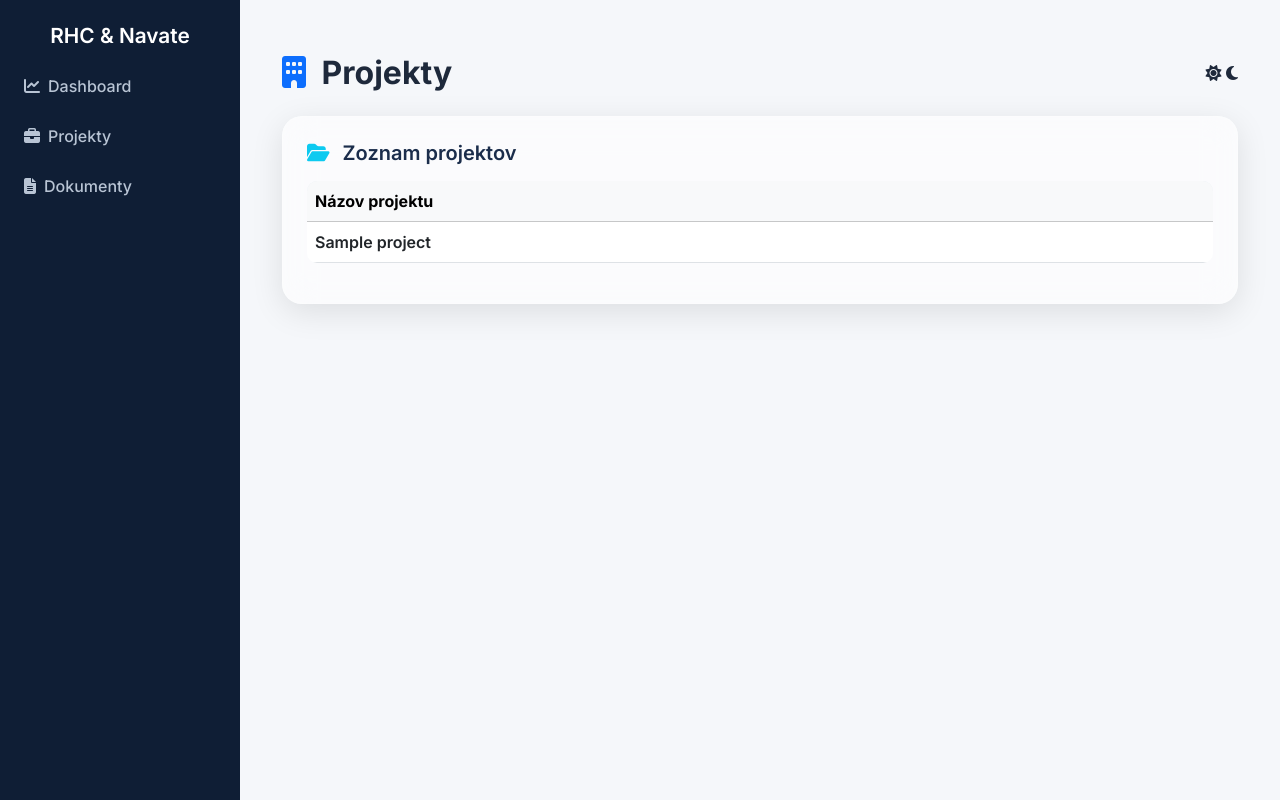
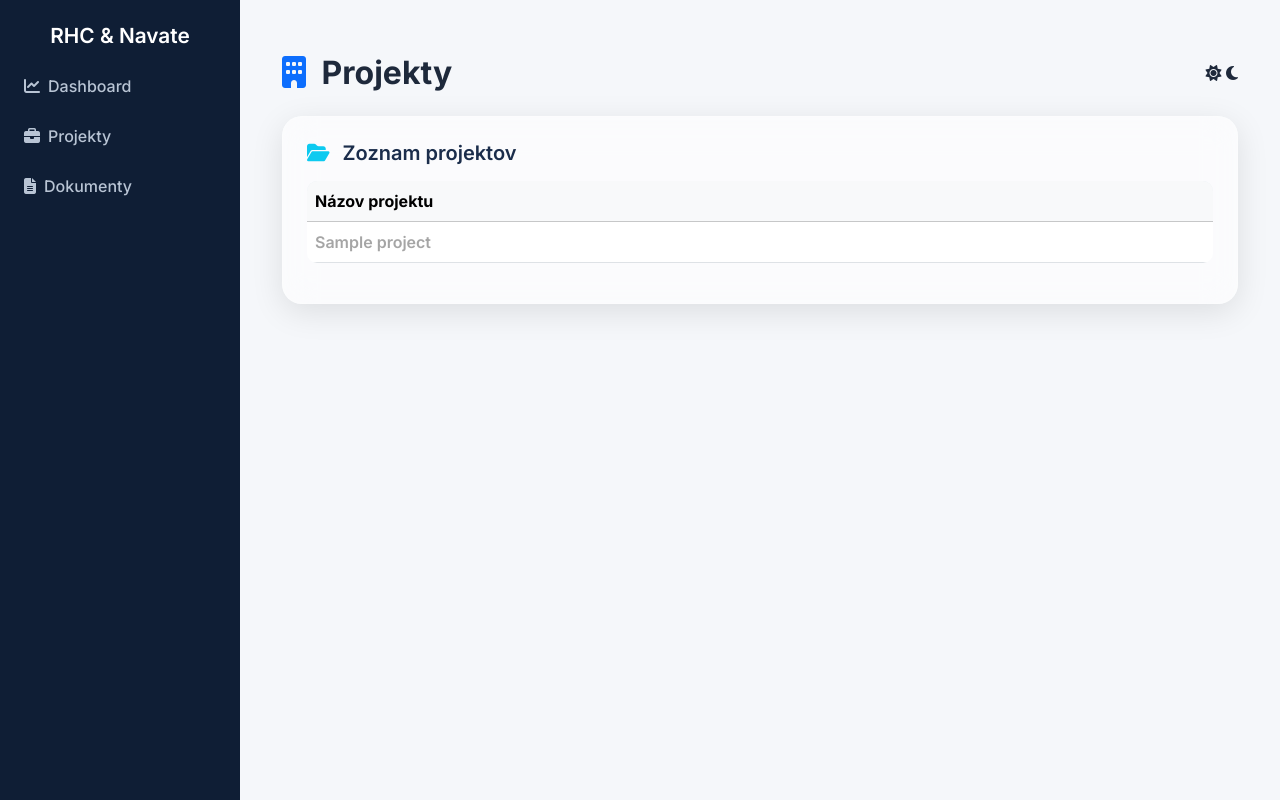
Before and after one commit to matejva/test, a Flask app: template templates/project.html in a window 1280 px wide. Run offline with Flask 3, Linux system fonts and the light colour scheme; the template is opened without the code that fills it: values that come from a table or form of the project are taken from there, others are empty; tables that the repository leaves empty hold one stand-in row (values such as "Sample post").

Commit message:
Update project.html

```diff
--- a/templates/project.html
+++ b/templates/project.html
@@ -54,6 +54,14 @@ body.dark-mode .btn-glass {
 .action-btns .btn {
   margin-left: 4px;
 }
+
+/* 🆕 Pasívny názov projektu pre neadminov */
+.project-name-disabled {
+  color: gray;
+  cursor: not-allowed;
+  text-decoration: none;
+  opacity: 0.7;
+}
 </style>
 
 <div class="container-fluid py-4">
@@ -102,9 +110,15 @@ body.dark-mode .btn-glass {
           {% for p in projects %}
           <tr>
             <td>
-              <a href="{{ url_for('project_detail', id=p.id) }}" class="text-decoration-none fw-semibold text-dark">
-                {{ p.name }}
-              </a>
+              {% if is_admin %}
+                <!-- 🔹 Admin môže kliknúť -->
+                <a href="{{ url_for('project_detail', id=p.id) }}" class="text-decoration-none fw-semibold text-dark">
+                  {{ p.name }}
+                </a>
+              {% else %}
+                <!-- 🔸 Non-admin: len text, žiadny odkaz -->
+                <span class="fw-semibold project-name-disabled">{{ p.name }}</span>
+              {% endif %}
             </td>
 
             {% if is_admin %}
```
